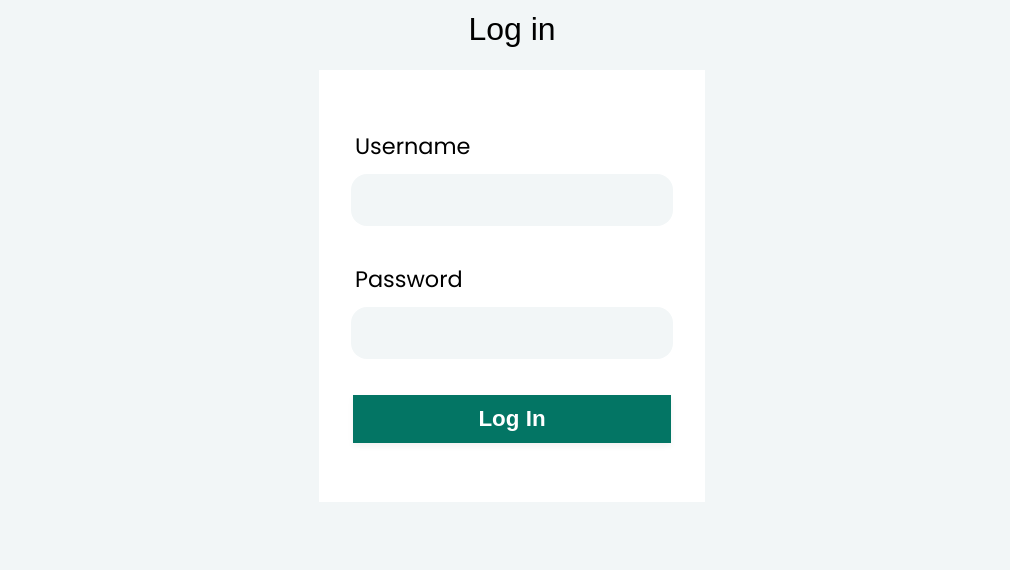
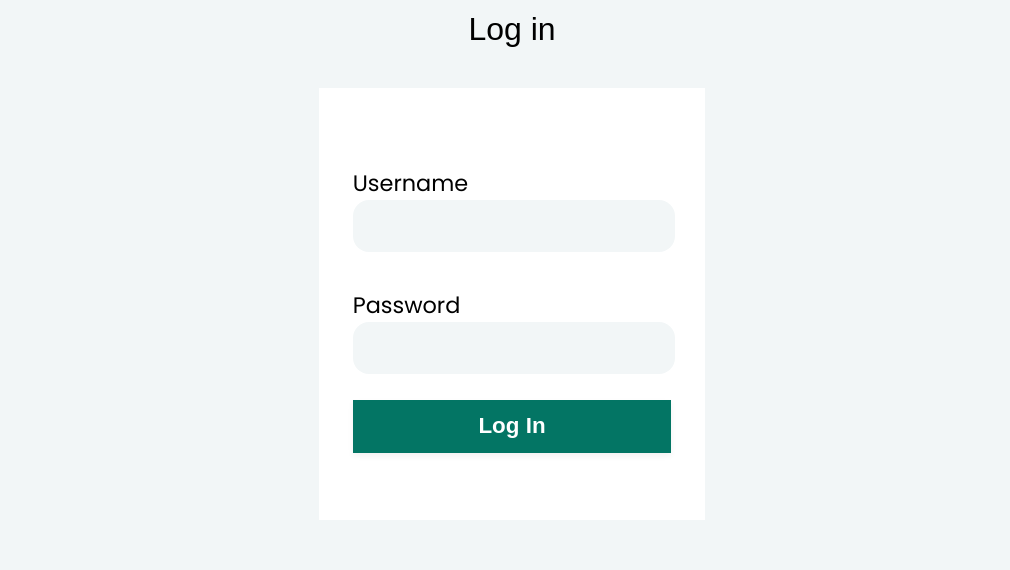
Before and after one commit to Noroff-FEU-Assignments/project-exam-2-Mindless-dev, a Next.js app in the folder holidaze/: page /login in a window 1280 px wide. Shown: the part 134-704 px from the top of the page, without its empty margins (128-1138 px from the left). Built offline with nearby package versions, Linux system fonts and the light colour scheme; no server answers.

Commit message:
final commit  for exam

```diff
--- a/holidaze/components/forms/AccomodationForm.js
+++ b/holidaze/components/forms/AccomodationForm.js
@@ -14,12 +14,12 @@ const schema = yup.object().shape({
   title: yup.string().required("Please enter a accomodation title").min(8, "The title must be over 8 characters"),
   description: yup.string().required("Please enter a description").min(20, "The description must be over 20 characters"),
   price: yup.number().required("please enter a Price").min(99, "The price must be over 99kr").typeError("Please enter a price"),
-  image1: yup.mixed().test("imageUpload", "Please upload a jpeg", (value) => {
+  image1: yup.mixed().test("imageUpload", "Please upload a image (jpeg)", (value) => {
     if (value.length != 0 && value[0].type === "image/jpeg") {
       return value;
     }
   }),
-  image2: yup.mixed().test("imageUpload", "Please upload a jpeg", (value) => {
+  image2: yup.mixed().test("imageUpload", "Please upload a image (jpeg)", (value) => {
     if (value.length != 0 && value[0].type === "image/jpeg") {
       return value;
     }
--- a/holidaze/components/forms/ContactFrom.js
+++ b/holidaze/components/forms/ContactFrom.js
@@ -24,6 +24,7 @@ const schema = yup.object().shape({
 export function ContactForm() {
   const [hidden, setHidden] = useState(true);
   const [error, setError] = useState(null);
+  const [submitting, setSubmitting] = useState(false);
   const {
     register,
     handleSubmit,
--- a/holidaze/components/forms/LoginForm.js
+++ b/holidaze/components/forms/LoginForm.js
@@ -43,17 +43,22 @@ export function LoginForm() {
   return (
     <form className="login__form" onSubmit={handleSubmit(onSubmit)}>
       <Error errorType="form__warning">{loginError}</Error>
+      <div className="login__group">
         <label className="login__label" htmlFor="userName">
           Username
         </label>
         <input className="login__input" {...register("identifier")} id="userName" />
+        <Error errorType="form__warning">{errors.identifier && errors.identifier.message}</Error>
+      </div>
 
-      <Error errorType="form__warning">{errors.identifier && errors.identifier.message}</Error>
+      <div className="login__group">
         <label className="login__label" htmlFor="password">
           Password
         </label>
         <input className="login__input" type="password" {...register("password")} id="password" />
         <Error errorType="form__warning">{errors.password && errors.password.message}</Error>
+      </div>
+
       <button className="login__btn">{loggingIn ? loggingIn : "Log In"}</button>
     </form>
   );
--- a/holidaze/sass/partials/_admin.scss
+++ b/holidaze/sass/partials/_admin.scss
@@ -9,6 +9,10 @@
   justify-content: space-evenly;
   &__title--bold {
     font-weight: 500;
+  }
+
+  &__info {
+    margin: 10px;
   }
 }
 
--- a/holidaze/sass/partials/_forms.scss
+++ b/holidaze/sass/partials/_forms.scss
@@ -156,9 +156,10 @@ form {
 /*__________ login ___________*/
 
 .login {
+  align-items: center;
   &__form {
     max-width: 354px;
-    margin: auto;
+    margin: 40px auto;
     min-height: 400px;
     justify-content: center;
     display: flex;
@@ -167,10 +168,9 @@ form {
   }
 
   &__input {
-    width: 90%;
+    width: 100%;
     align-self: center;
     height: 50px;
-    margin: 5px auto 20px auto;
     font-size: 1em;
     font-family: "poppins", sans-serif;
   }
@@ -178,7 +178,7 @@ form {
   &__btn {
     width: 90%;
     align-self: center;
-    padding: 0.5em 2em;
+    padding: 0.6em 2em;
     margin-bottom: 16px;
   }
 
@@ -187,11 +187,13 @@ form {
   }
 
   &__label {
-    margin-left: 20px;
-    margin-bottom: 6px;
     font-family: "poppins", sans-serif;
     font-weight: 400;
     font-size: 1.4em;
+  }
+  &__group {
+    max-width: 90%;
+    margin: 10px auto;
   }
 }
 
@@ -380,4 +382,8 @@ form {
   &__featured {
     font-size: 1.3em;
   }
+  &__ammeneties > input,
+  &__featured > input {
+    margin: 10px;
+  }
 }
--- a/holidaze/sass/partials/_header.scss
+++ b/holidaze/sass/partials/_header.scss
@@ -91,4 +91,12 @@ header {
 
 .logo {
   margin: 10px;
+  span {
+    margin: 4px !important;
+  }
+  @media (min-width: 900px) {
+    span {
+      margin: 0 !important;
+    }
+  }
 }
--- a/holidaze/sass/partials/_search.scss
+++ b/holidaze/sass/partials/_search.scss
@@ -1,7 +1,7 @@
 .searchDropdown {
   position: relative;
   &__input {
-    width: 230px;
+    width: 250px;
     border: none;
     padding: 0;
     text-indent: 37px;
@@ -25,7 +25,7 @@
   position: absolute;
   top: 37px;
   background-color: white;
-  width: 230px;
+  width: 250px;
   padding: 0;
   list-style: none;
   top: 36px;
```
Lines whose indentation alone changed are shown as unchanged.
